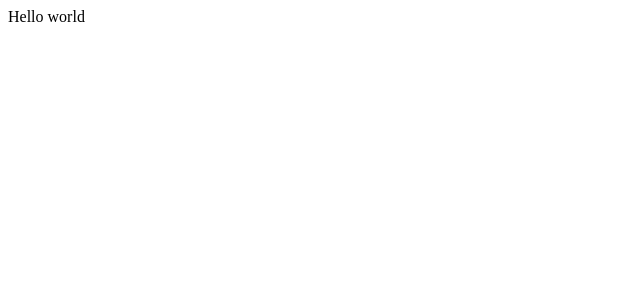
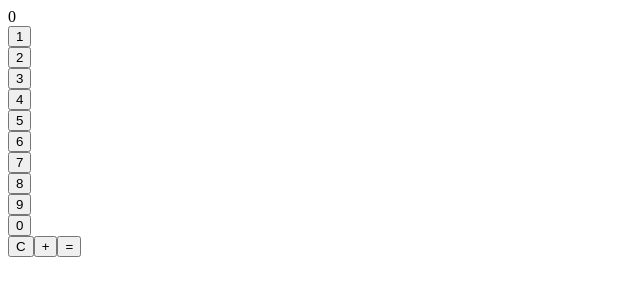
Before and after one commit to h-willis/react-calculator, a React (Create React App) app: page / in a window 1280 px wide. Shown: the top 300 px of the page, without its empty margins (0-640 px from the left). Built offline with nearby package versions, Linux system fonts and the light colour scheme.

Commit message:
working addition but tweaks needed for anything else to work

```diff
--- a/src/App.js
+++ b/src/App.js
@@ -1,8 +1,9 @@
 import React from 'react'
+import CalculatorContainer from './CalculatorContainer'
 
 function App() {
   return (
-    <div>Hello world</div>
+    <CalculatorContainer />
   );
 }
 
--- /dev/null
+++ b/src/CalculatorContainer.js
@@ -0,0 +1,72 @@
+import React, { useState, useRef } from 'react'
+import CalculatorNumbericButton from './CalculatorNumbericButton'
+import CalculatorScreen from './CalculatorScreen';
+
+function CalculatorContainer() {
+  const [screenState, setScreenState] = useState("0");
+  const [result, setResult] = useState("0");
+  const [operatorSelected, setOperatorSelected] = useState(false);
+  const memory = useRef(0);
+
+  function handleNumberClick({ target }) {
+    setScreenState((prevState) => {
+      if (prevState === '0') {
+        // replace 0 with first typed number
+        prevState = '';
+      }
+      if (operatorSelected) {
+        setOperatorSelected(false);
+        prevState = '';
+      }
+      prevState += target.value;
+      return prevState;
+    });
+  }
+
+  function handleAddition() {
+    // stores current screen state in internal memory and affixes + to end
+    memory.current = Number(screenState);
+    setScreenState((prevState) => {
+      return prevState += '+';
+    });
+    setOperatorSelected(true);
+  }
+
+  function handleEquals() {
+    setScreenState((prevState) => {
+      prevState = (Number(prevState) + memory.current).toString();
+      return prevState;
+    });
+  }
+
+
+  function resetScreen() {
+    setScreenState("0");
+    setOperatorSelected(false);
+    memory.current = 0;
+  }
+
+  return (
+    <div className="calculatorContainer">
+      <CalculatorScreen screenState={screenState} />
+      <CalculatorNumbericButton number={1} onClick={handleNumberClick} />
+      <CalculatorNumbericButton number={2} onClick={handleNumberClick} />
+      <CalculatorNumbericButton number={3} onClick={handleNumberClick} />
+      <CalculatorNumbericButton number={4} onClick={handleNumberClick} />
+      <CalculatorNumbericButton number={5} onClick={handleNumberClick} />
+      <CalculatorNumbericButton number={6} onClick={handleNumberClick} />
+      <CalculatorNumbericButton number={7} onClick={handleNumberClick} />
+      <CalculatorNumbericButton number={8} onClick={handleNumberClick} />
+      <CalculatorNumbericButton number={9} onClick={handleNumberClick} />
+      <CalculatorNumbericButton number={0} onClick={handleNumberClick} />
+      <button onClick={resetScreen}>C</button>
+      <button onClick={handleAddition}>+</button>
+      {/* <button onClick={handleSubtract}>-</button>
+      <button onClick={handleMult}>x</button>
+      <button onClick={handleDivide}>/</button> */}
+      <button onClick={handleEquals}>=</button>
+    </div>
+  )
+}
+
+export default CalculatorContainer;
--- /dev/null
+++ b/src/CalculatorNumbericButton.js
@@ -0,0 +1,11 @@
+import React from 'react'
+
+function CalculatorNumbericButton({ number, onClick }) {
+  return (
+    <div className="calculatorNumbericButton">
+      <button value={number} onClick={onClick}>{number}</button>
+    </div>
+  )
+}
+
+export default CalculatorNumbericButton;
--- /dev/null
+++ b/src/CalculatorScreen.js
@@ -0,0 +1,9 @@
+import React from 'react'
+
+function CalculatorScreen({ screenState }) {
+  return (
+    <div className="calculatorScreen">{screenState}</div>
+  )
+}
+
+export default CalculatorScreen;
```
